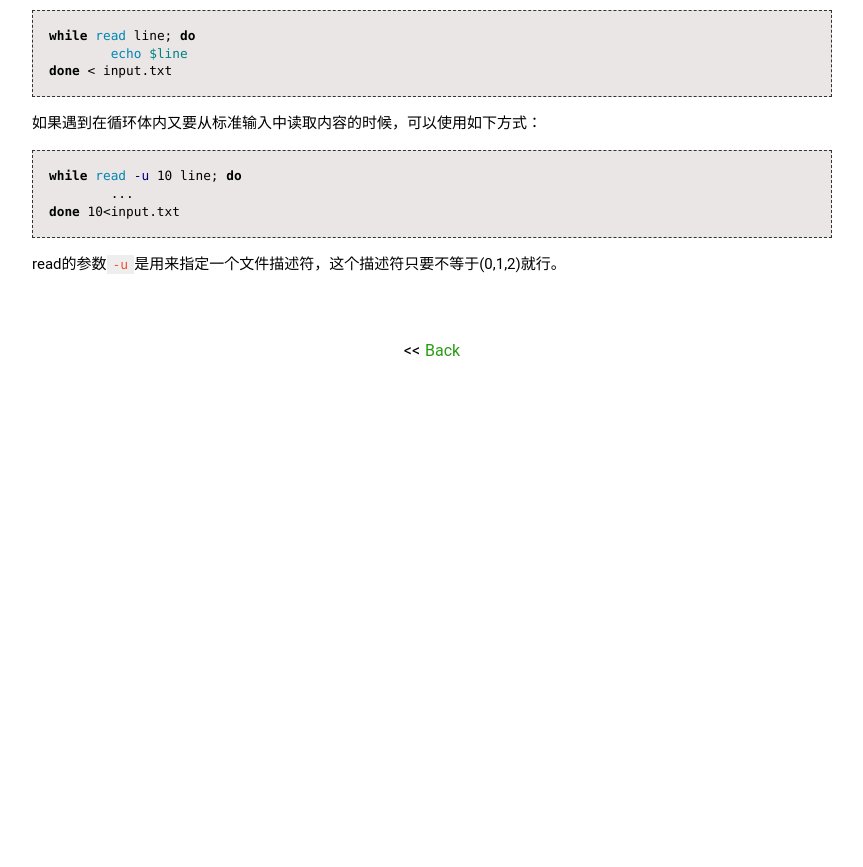
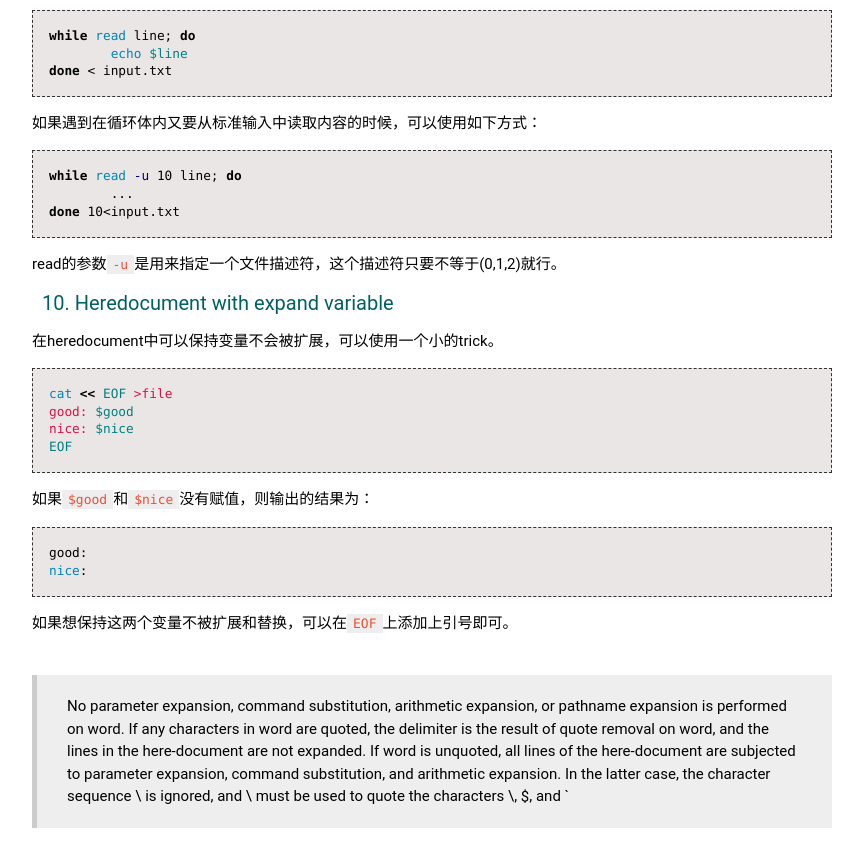
Before and after one commit to JesseEisen/DailyKeep, a Jekyll site: the page built from _posts/2017-04-06-bash-snippets.md, in a window 1280 px wide and 900 px high, scrolled down 5612 px. Shown: the top 867 px of the window, without its empty margins (208-1071 px from the left). Built offline with Jekyll 4.4.1, drawn with Linux system fonts in a browser that asks for light colours; nearby versions of some CDN libraries; some web fonts are replaced; before the commit the page ends 6017 px from its top, so only the background shows below that.

Commit message:
add bash and awk

````diff
--- a/_posts/2017-04-06-bash-snippets.md
+++ b/_posts/2017-04-06-bash-snippets.md
@@ -310,3 +310,26 @@ done 10<input.txt
 ```
 
 read的参数`-u`是用来指定一个文件描述符，这个描述符只要不等于(0,1,2)就行。
+
+
+##### 10. Heredocument with expand variable
+
+在heredocument中可以保持变量不会被扩展，可以使用一个小的trick。
+
+```bash
+cat << EOF >file
+good: $good
+nice: $nice
+EOF
+```
+
+如果`$good`和`$nice`没有赋值，则输出的结果为：
+
+```bash
+good:
+nice:
+```
+
+如果想保持这两个变量不被扩展和替换，可以在`EOF`上添加上引号即可。
+
+> No parameter expansion, command substitution, arithmetic expansion, or pathname expansion is performed on word. If any characters in word are quoted, the delimiter is the result of quote removal on word, and the lines in the here-document are not expanded. If word is unquoted, all lines of the here-document are subjected to parameter expansion, command substitution, and arithmetic expansion. In the latter case, the character sequence \ is ignored, and \ must be used to quote the characters \, $, and `
````
Also changed, not shown: _posts/2017-04-20-awk-lib.md (added, +46 -0 lines).
